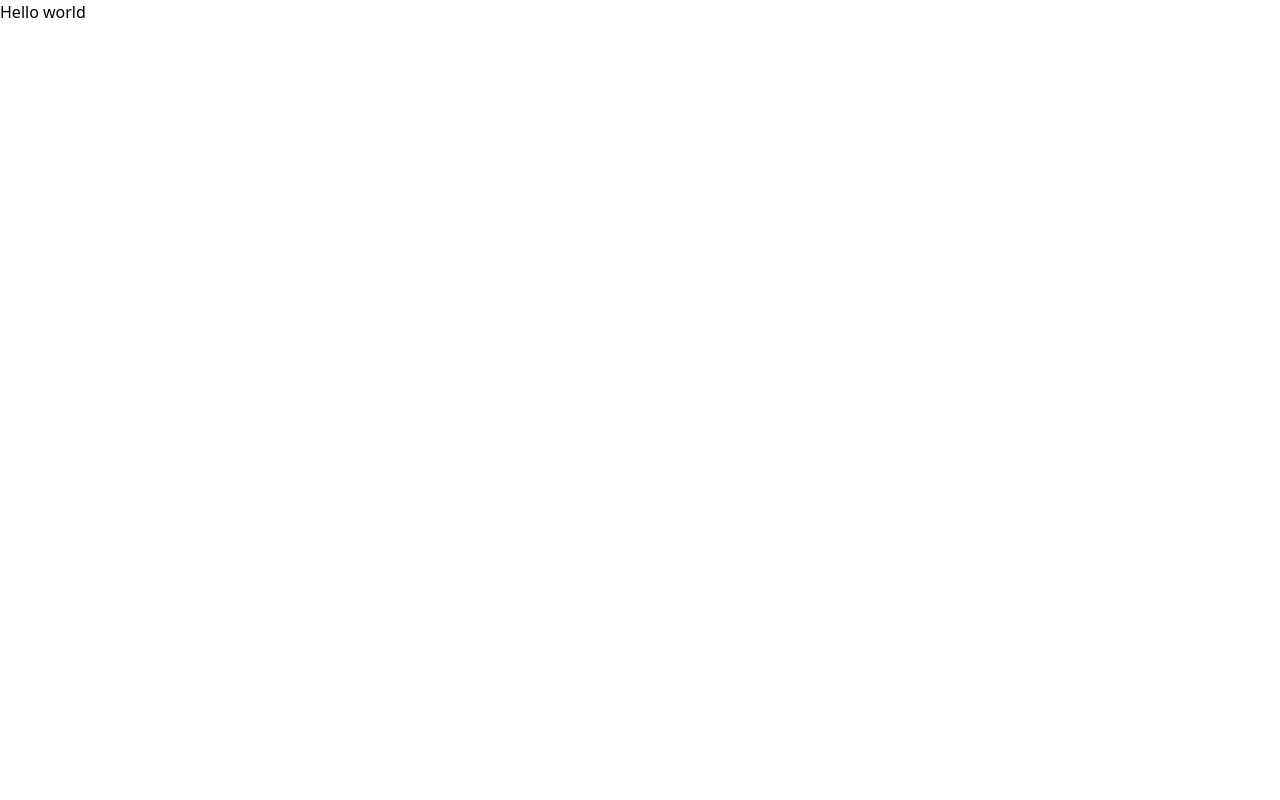
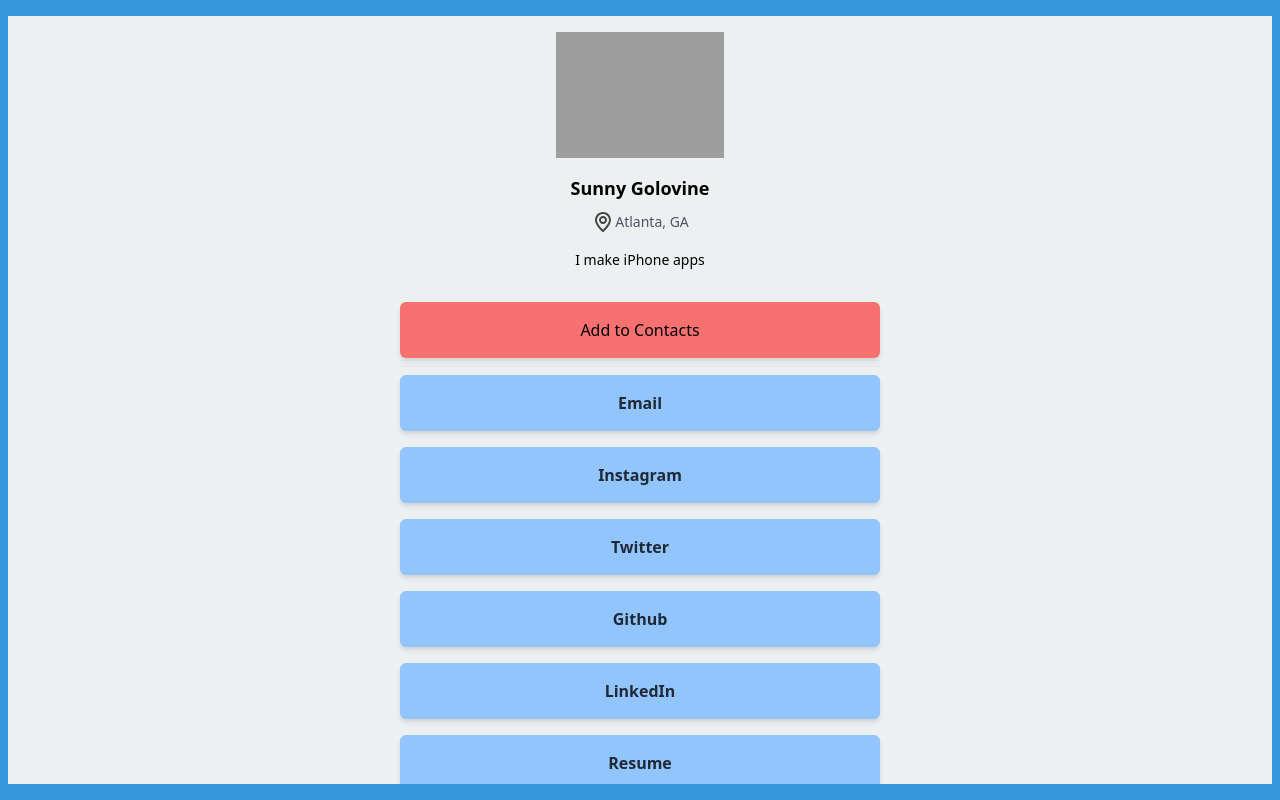
Before and after one commit to sgolovine/hub, a Gatsby site: page / in a window 1280 px wide. Built offline with nearby package versions, Linux system fonts and the light colour scheme; Gatsby itself is replaced by a stand-in of ours; grey boxes are pictures that could not be loaded.

Commit message:
Add styling to home page

```diff
--- /dev/null
+++ b/src/components/Avatar.tsx
@@ -0,0 +1,23 @@
+import React from "react"
+import Img from "gatsby-image"
+import { useStaticQuery, graphql } from "gatsby"
+
+export const Avatar = () => {
+  const avatarQuery = useStaticQuery(graphql`
+    query {
+      file(absolutePath: { regex: "/profile-face.png/" }) {
+        childImageSharp {
+          fluid(maxWidth: 512) {
+            ...GatsbyImageSharpFluid
+          }
+        }
+      }
+    }
+  `)
+
+  return (
+    <div className="avatar">
+      <Img fluid={avatarQuery.file.childImageSharp.fluid} />
+    </div>
+  )
+}
--- a/src/components/Layout.tsx
+++ b/src/components/Layout.tsx
@@ -1,10 +1,14 @@
 import React, { ReactNode } from "react"
-import "~/styles/tailwind.css"
+import "~/styles/styles"
 
 type Props = {
   children: ReactNode
 }
 
 export const Layout = ({ children }: Props) => {
-  return <div>{children}</div>
+  return (
+    <div className="foreground">
+      <div className="p-4 max-w-lg mx-auto">{children}</div>
+    </div>
+  )
 }
--- /dev/null
+++ b/src/components/icons/location.tsx
@@ -0,0 +1,22 @@
+import React from "react"
+
+type Props = {
+  fillColor?: string
+  size?: number
+}
+
+export const LocationIcon = ({ fillColor, size }: Props) => (
+  <svg
+    xmlns="http://www.w3.org/2000/svg"
+    fill="none"
+    viewBox="0 0 24 24"
+    height={size ?? 24}
+    width={size ?? 24}
+  >
+    <path
+      xmlns="http://www.w3.org/2000/svg"
+      d="M12 2C7.6 2 4 5.6 4 10C4 15.4 11 21.5 11.3 21.8C11.5 21.9 11.8 22 12 22C12.2 22 12.5 21.9 12.7 21.8C13 21.5 20 15.4 20 10C20 5.6 16.4 2 12 2ZM12 19.7C9.9 17.7 6 13.4 6 10C6 6.7 8.7 4 12 4C15.3 4 18 6.7 18 10C18 13.3 14.1 17.7 12 19.7ZM12 6C9.8 6 8 7.8 8 10C8 12.2 9.8 14 12 14C14.2 14 16 12.2 16 10C16 7.8 14.2 6 12 6ZM12 12C10.9 12 10 11.1 10 10C10 8.9 10.9 8 12 8C13.1 8 14 8.9 14 10C14 11.1 13.1 12 12 12Z"
+      fill={fillColor ?? "#0D0D0D"}
+    ></path>
+  </svg>
+)
--- a/src/hooks/useData.tsx
+++ b/src/hooks/useData.tsx
@@ -1,6 +1,19 @@
 import { useStaticQuery, graphql } from "gatsby"
 
-export const useData = () => {
+type Data = {
+  bio: string
+  email: string
+  location: string
+  name: string
+  phone: string
+  links: {
+    key: string
+    name: string
+    href: string
+  }[]
+}
+
+export const useData = (): Data => {
   const data = useStaticQuery(graphql`
     query {
       dataJson {
--- a/src/pages/index.tsx
+++ b/src/pages/index.tsx
@@ -1,10 +1,44 @@
 import React from "react"
+import { Avatar } from "~/components/Avatar"
+import { LocationIcon } from "~/components/icons/location"
 import { useData } from "~/hooks/useData"
 
 const HomePage = () => {
   const data = useData()
-  console.log(data)
-  return <h1>Hello world</h1>
+  return (
+    <div>
+      <Avatar />
+      <div className="flex flex-col items-center py-4">
+        <h1 className="text-lg font-semibold">{data.name}</h1>
+        <div className="flex flex-row items-center py-2">
+          <LocationIcon fillColor="#444" />
+          <p className="text-sm font-light text-gray-600">{data.location}</p>
+        </div>
+        <div className="my-2">
+          <p className="text-sm">{data.bio}</p>
+        </div>
+      </div>
+      <div className="flex flex-col">
+        <button className="p-4 my-2 bg-red-400 shadow-md rounded-md">
+          Add to Contacts
+        </button>
+      </div>
+      <hr />
+      <div className="flex flex-col">
+        {data.links.map(link => {
+          return (
+            <a
+              className="py-4 my-2 bg-blue-300 shadow-md rounded-md text-center text-gray-800 font-bold"
+              key={link.key}
+              href={link.href}
+            >
+              {link.name}
+            </a>
+          )
+        })}
+      </div>
+    </div>
+  )
 }
 
 export default HomePage
--- /dev/null
+++ b/src/styles/avatar.css
@@ -0,0 +1,4 @@
+.avatar {
+  @apply mx-auto;
+  max-width: 10.5rem;
+}
--- /dev/null
+++ b/src/styles/layout.css
@@ -0,0 +1,18 @@
+/* Defines the background color for the site */
+
+/* This functions as a border around the content */
+html,
+body {
+  background-color: #3498db;
+}
+
+/* This is what the content is displayed on top of */
+.foreground {
+  background-color: #ecf0f1;
+  position: fixed;
+  left: 0.5rem;
+  right: 0.5rem;
+  top: 1rem;
+  bottom: 1rem;
+  overflow: scroll;
+}
--- /dev/null
+++ b/src/styles/styles.ts
@@ -0,0 +1,3 @@
+import "./tailwind.css"
+import "./avatar.css"
+import "./layout.css"
--- a/static/data/data.json
+++ b/static/data/data.json
@@ -1,29 +1,39 @@
 {
   "name": "Sunny Golovine",
-  "bio": "Hey! My name is Sunny",
+  "bio": "I make iPhone apps",
   "location": "Atlanta, GA",
   "email": "sunny@glvn.co",
   "phone": "+16786462358",
   "links": [
     {
+      "name": "Email",
+      "key": "email",
+      "href": "mailto:sunny@glvn.co"
+    },
+    {
       "name": "Instagram",
-      "href": "https://instagram.com/sgolovine"
+      "href": "https://instagram.com/sgolovine",
+      "key": "ig"
     },
     {
       "name": "Twitter",
-      "href": "https://twitter.com/_glvn"
+      "href": "https://twitter.com/_glvn",
+      "key": "tw"
     },
     {
       "name": "Github",
-      "href": "https://github.com/sgolovine"
+      "href": "https://github.com/sgolovine",
+      "key": "gh"
     },
     {
       "name": "LinkedIn",
-      "href": "https://linkedin.com/in/SunnyGolovine"
+      "href": "https://linkedin.com/in/SunnyGolovine",
+      "key": "lnkdn"
     },
     {
       "name": "Resume",
-      "href": "https://resume.glvn.co"
+      "href": "https://resume.glvn.co",
+      "key": "cv"
     }
   ]
 }
```
